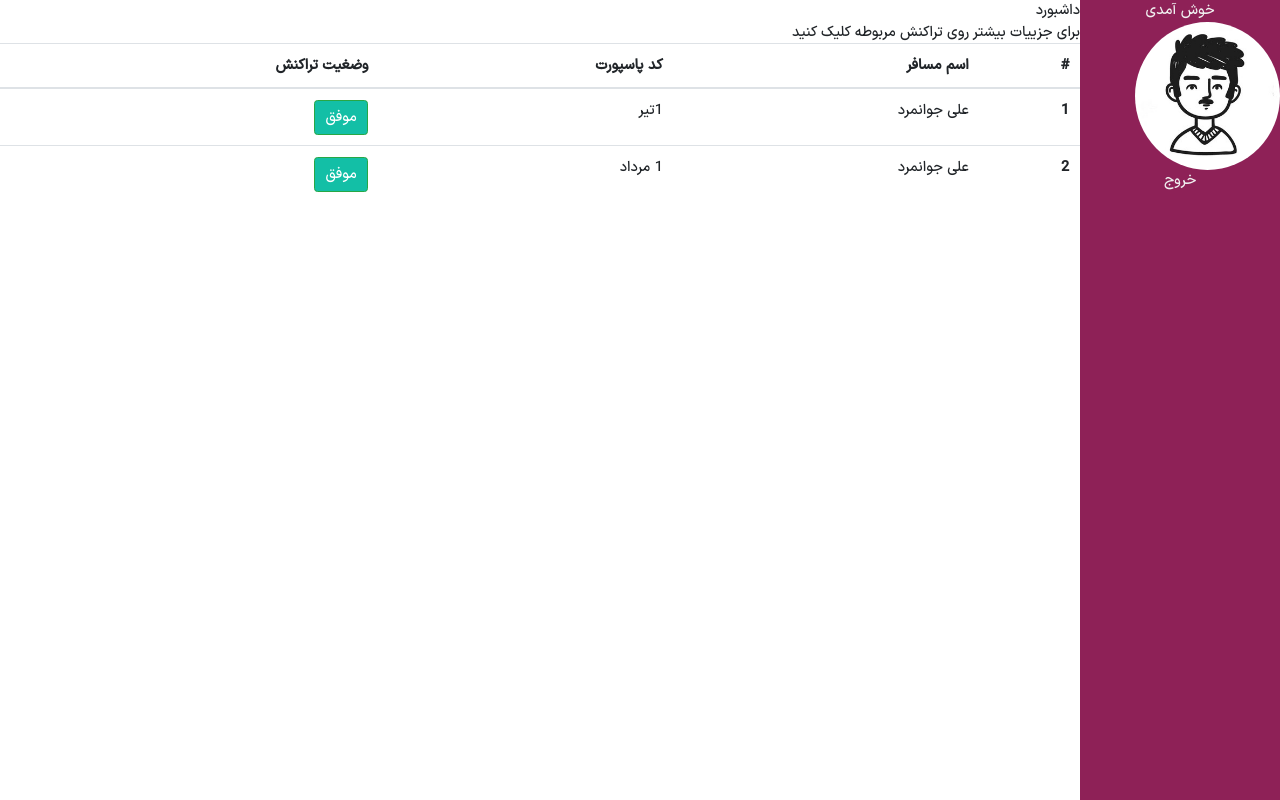
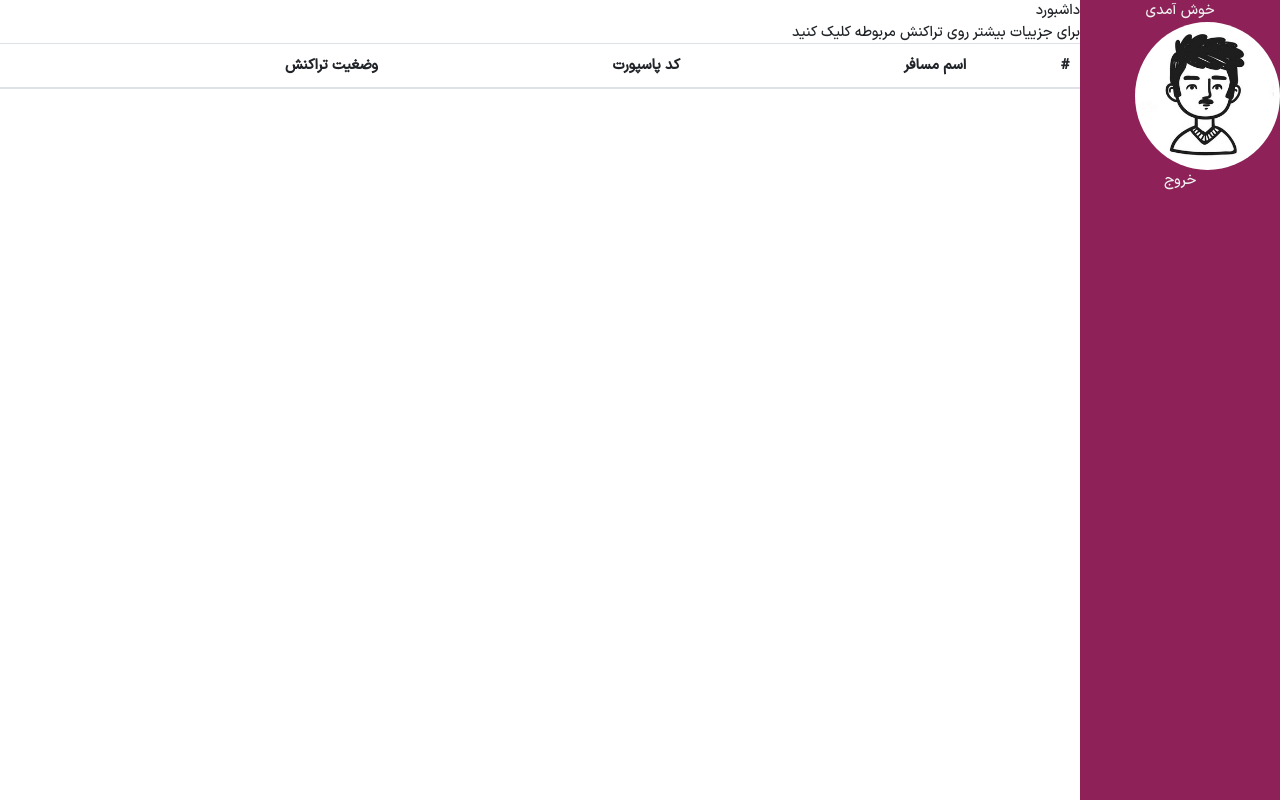
Before and after one commit to rezasoumi/Web_Programming_SharifUniversity, a website built with webpack: page src/dashboard.html in a window 1280 px wide. Built offline with nearby package versions, Linux system fonts and the light colour scheme.

Commit message:
complete transfering data to dashboard

```diff
--- a/src/css/styles.css
+++ b/src/css/styles.css
@@ -63,6 +63,10 @@
   border: 1px solid;
   background: #8e2157;
   color: #fff;
+}
+#button-payment:hover {
+  background-color: rgb(173, 4, 125);
+  color: #f1f1f1;
 }
 .sidebar {
   width: 200px;
--- a/src/dashboard.html
+++ b/src/dashboard.html
@@ -30,24 +30,7 @@
             </tr>
           </thead>
           <tbody id="dashboard-items">
-            <tr class="collapsible">
-              <th scope="row">1</th>
-              <td>علی جوانمرد</td>
-              <td>1تیر</td>
-              <td><btn class="btn btn-success btn-pill">موفق</btn></td>
-            </tr>
-            <tr class="tr-content">
-              <th scope="row">-</th>
-              <td>رضا جوان</td>
-              <td>1 تیر</td>
-              <td>موفق</td>
-            </tr>
-            <tr class="collapsible">
-              <th scope="row">2</th>
-              <td>علی جوانمرد</td>
-              <td>1 مرداد</td>
-              <td><btn class="btn btn-success btn-pill">موفق</btn></td>
-            </tr>
+
           </tbody>
         </table>
       </div>
--- a/src/dashboard.ts
+++ b/src/dashboard.ts
@@ -1,6 +1,6 @@
 const di = document.getElementById('dashboard-items')!;
 const tickets: Ticket[] = JSON.parse(localStorage.getItem('bought-tickets') || '[]');
-
+console.log(tickets);
 tickets.forEach((ticket, i) => {
     const [main, ...rest] = ticket.passengers;
     const mainElement = document.createElement('tr');
@@ -14,6 +14,7 @@ tickets.forEach((ticket, i) => {
     di.appendChild(mainElement);
     const mainBody = document.createElement('div');
     mainBody.style.display = "none";
+    console.log(rest);
     rest.forEach((p) => {
         const pElement = document.createElement('tr');
         pElement.innerHTML = `
```
